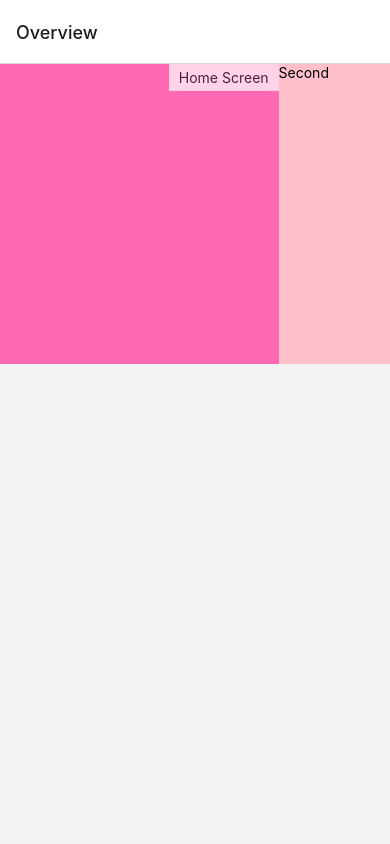
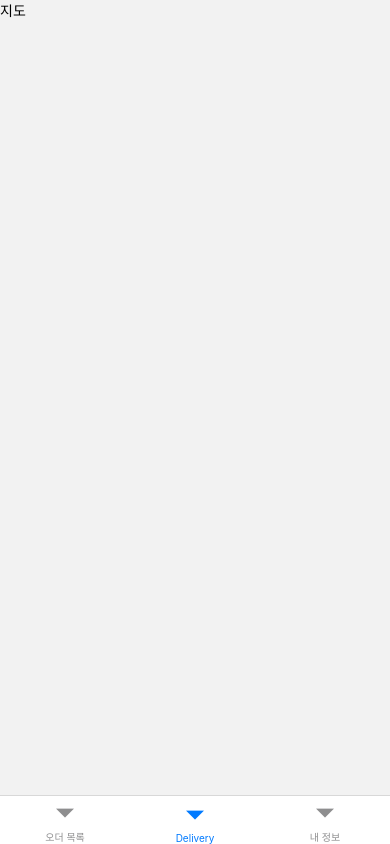
Before and after one commit to rahee-do/I-React-Native, a React Native app in the folder FoodDeliveryApp/: screen /Delivery in a window 390 px wide. Built offline with nearby package versions, Linux system fonts and the light colour scheme.

Commit message:
화면 단 파일 생성
Delivery 화면에서 Stack 생성.

설정 화면에서 Pressable, count Test code.

Setting -> Editor -> ESLint, Prettier 설정해놓음

```diff
--- a/FoodDeliveryApp/App.tsx
+++ b/FoodDeliveryApp/App.tsx
@@ -1,59 +1,67 @@
 import * as React from 'react';
-import {NavigationContainer, ParamListBase} from '@react-navigation/native';
-import {
-  createNativeStackNavigator,
-  NativeStackScreenProps,
-} from '@react-navigation/native-stack';
-import {Text, TouchableHighlight, View} from 'react-native';
-import {useCallback} from 'react';
-type RootStackParamList = {
-  Home: undefined;
-  Details: undefined;
+import {NavigationContainer} from '@react-navigation/native';
+import {createNativeStackNavigator} from '@react-navigation/native-stack';
+import {createBottomTabNavigator} from '@react-navigation/bottom-tabs';
+import Settings from './src/pages/Settings';
+import Orders from './src/pages/Orders';
+import Delivery from './src/pages/Delivery';
+import {useState} from 'react';
+import SignIn from './src/pages/SignIn';
+import SignUp from './src/pages/SignUp';
+
+export type LoggedInParamList = {
+  Orders: undefined;
+  Settings: undefined;
+  Delivery: undefined;
+  Complete: {orderId: string};
 };
-type HomeScreenProps = NativeStackScreenProps<RootStackParamList, 'Home'>;
-type DetailsScreenProps = NativeStackScreenProps<ParamListBase, 'Details'>;
-function HomeScreen({navigation}: HomeScreenProps) {
-  const onClick = useCallback(() => {
-    navigation.navigate('Details');
-  }, [navigation]);
-  return (
-      <View style={{flexDirection: 'row'}}>
-          <View style={{height: 300, flex: 5, backgroundColor: 'hotpink', alignItems: 'flex-end', justifyContent: 'flex-start'}}>
-            <TouchableHighlight onPress={onClick} style={{paddingHorizontal: 10, paddingVertical: 5, backgroundColor: '#fff', opacity: 0.7}}>
-              <Text>Home Screen</Text>
-            </TouchableHighlight>
-          </View>
-          <View style={{flex: 2, backgroundColor: 'pink'}}>
-              <Text>Second</Text>
-          </View>
-      </View>
-  );
-}
-function DetailsScreen({navigation}: DetailsScreenProps) {
-  const onClick = useCallback(() => {
-    navigation.navigate('Home');
-  }, [navigation]);
-  return (
-      <View style={{flex: 1, alignItems: 'center', justifyContent: 'center'}}>
-        <TouchableHighlight onPress={onClick}>
-          <Text>Details Screen</Text>
-        </TouchableHighlight>
-      </View>
-  );
-}
+
+export type RootStackParamList = {
+  SignIn: undefined;
+  SignUp: undefined;
+};
+
+const Tab = createBottomTabNavigator();
 const Stack = createNativeStackNavigator();
+
 function App() {
+  const [isLoggedIn, setLoggedIn] = useState(true);
   return (
     <NavigationContainer>
-        <Stack.Navigator initialRouteName="Home">
+      {isLoggedIn ? (
+        <Tab.Navigator>
+          <Tab.Screen
+            name="Orders"
+            component={Orders}
+            options={{title: '오더 목록'}}
+          />
+          <Tab.Screen
+            name="Delivery"
+            component={Delivery}
+            options={{headerShown: false}}
+          />
+          <Tab.Screen
+            name="Settings"
+            component={Settings}
+            options={{title: '내 정보'}}
+          />
+        </Tab.Navigator>
+      ) : (
+        <Stack.Navigator>
           <Stack.Screen
-              name="Home"
-              component={HomeScreen}
-              options={{title: 'Overview'}}
+            name="SignIn"
+            component={SignIn}
+            options={{title: '로그인'}}
           />
-          <Stack.Screen name="Details" component={DetailsScreen} />
+          <Stack.Screen
+            name="SignUp"
+            component={SignUp}
+            options={{title: '회원가입'}}
+          />
         </Stack.Navigator>
+      )}
     </NavigationContainer>
   );
 }
+
 export default App;
--- /dev/null
+++ b/FoodDeliveryApp/src/pages/Complete.tsx
@@ -0,0 +1,11 @@
+import React from 'react';
+import {Text, View} from 'react-native';
+
+function Complete() {
+  return (
+    <View>
+      <Text>배달 완료</Text>
+    </View>
+  );
+}
+export default Complete;
--- /dev/null
+++ b/FoodDeliveryApp/src/pages/Delivery.tsx
@@ -0,0 +1,16 @@
+import React from 'react';
+import {createNativeStackNavigator} from '@react-navigation/native-stack';
+import Ing from './Ing';
+import Complete from './Complete';
+
+const Stack = createNativeStackNavigator();
+
+function Delivery() {
+  return (
+      <Stack.Navigator>
+          <Stack.Screen name='Ing' component={Ing} options={{headerShown: false}} />
+          <Stack.Screen name='Complete' component={Complete} options={{headerShown: false}} />
+      </Stack.Navigator>
+  );
+}
+export default Delivery;
--- /dev/null
+++ b/FoodDeliveryApp/src/pages/Ing.tsx
@@ -0,0 +1,11 @@
+import React from 'react';
+import {Text, View} from 'react-native';
+
+function Ing() {
+  return (
+    <View>
+      <Text>지도</Text>
+    </View>
+  );
+}
+export default Ing;
--- /dev/null
+++ b/FoodDeliveryApp/src/pages/Orders.tsx
@@ -0,0 +1,11 @@
+import React from 'react';
+import {Text, View} from 'react-native';
+
+function Orders() {
+  return (
+    <View>
+      <Text>주문 화면</Text>
+    </View>
+  );
+}
+export default Orders;
--- /dev/null
+++ b/FoodDeliveryApp/src/pages/Settings.tsx
@@ -0,0 +1,14 @@
+import React, {useState} from 'react';
+import {Text, View, Pressable} from 'react-native';
+
+function Settings() {
+    const [count, setCount] = useState(0);
+  return (
+    <View>
+        <Pressable onPress={() => setCount(p => p + 1)}>
+        <Text>{count}</Text>
+        </Pressable>
+    </View>
+  );
+}
+export default Settings;
--- /dev/null
+++ b/FoodDeliveryApp/src/pages/SignIn.tsx
@@ -0,0 +1,11 @@
+import React from 'react';
+import {Text, View} from 'react-native';
+
+function SingIn() {
+  return (
+    <View>
+      <Text>로그인</Text>
+    </View>
+  );
+}
+export default SingIn;
--- /dev/null
+++ b/FoodDeliveryApp/src/pages/SignUp.tsx
@@ -0,0 +1,11 @@
+import React from 'react';
+import {Text, View} from 'react-native';
+
+function signUp() {
+  return (
+    <View>
+      <Text>회원가입</Text>
+    </View>
+  );
+}
+export default signUp;
```
Lines whose indentation alone changed are shown as unchanged.
